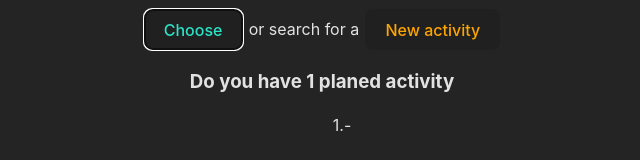
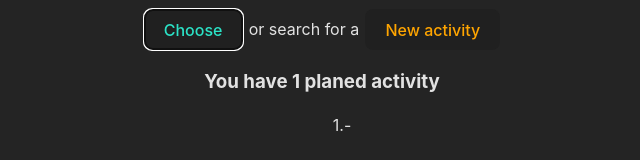
Before and after one commit to marceljaworski/bored-api, a React (Vite) app: page / in a window 1280 px wide. Both pictures are taken after a click on the button "Choose". Shown: the part 210-370 px from the top of the page, without its empty margins (318-958 px from the left). Built offline with nearby package versions, Linux system fonts and the light colour scheme; no server answers.

Commit message:
do deleted

```diff
--- a/src/components/Tasks.jsx
+++ b/src/components/Tasks.jsx
@@ -6,7 +6,7 @@ function Tasks() {
 
   return (
     <div>
-        <h3>Do you have {tasks.length} planed activit{tasks.length > 1? "ies":"y"}</h3>
+        <h3>You have {tasks.length} planed activit{tasks.length > 1? "ies":"y"}</h3>
         <ul>
             {tasks.map((task, index) => (<li key={index}>{++index}.- {task.activity}</li>))}
         </ul>
```
